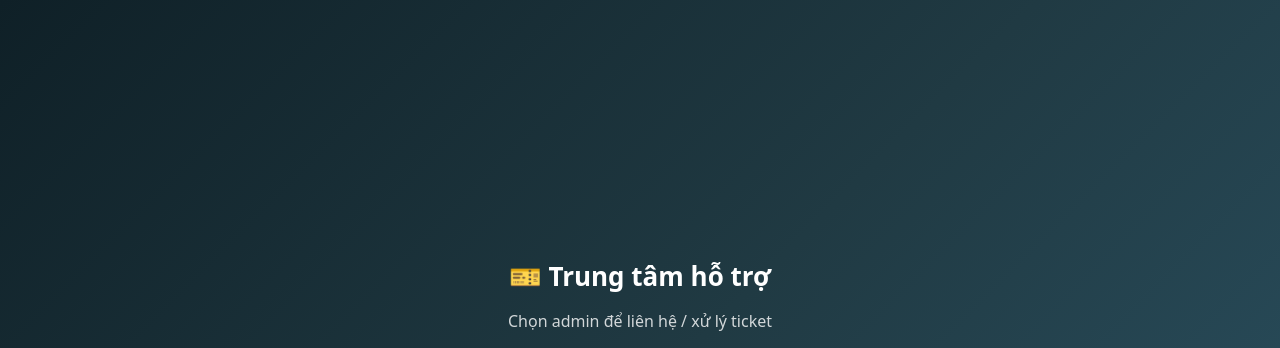
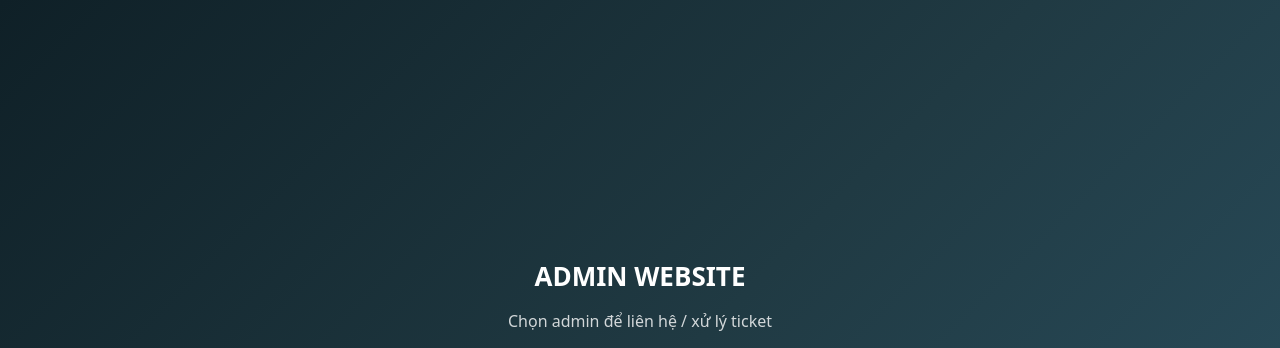
Before and after one commit to baonguyenvip20000-ux/admin-center, a plain HTML site: page index.html in a window 1280 px wide. Shown: the top 348 px of the page. Drawn offline with Linux system fonts and the light colour scheme.

Commit message:
Update index.html

```diff
--- a/index.html
+++ b/index.html
@@ -89,7 +89,7 @@ p{
 
 <body>
   <div class="container">
-    <h1>🎫 Trung tâm hỗ trợ</h1>
+    <h1>ADMIN WEBSITE</h1>
     <p>Chọn admin để liên hệ / xử lý ticket</p>
 
     <div class="admin-center">
```
